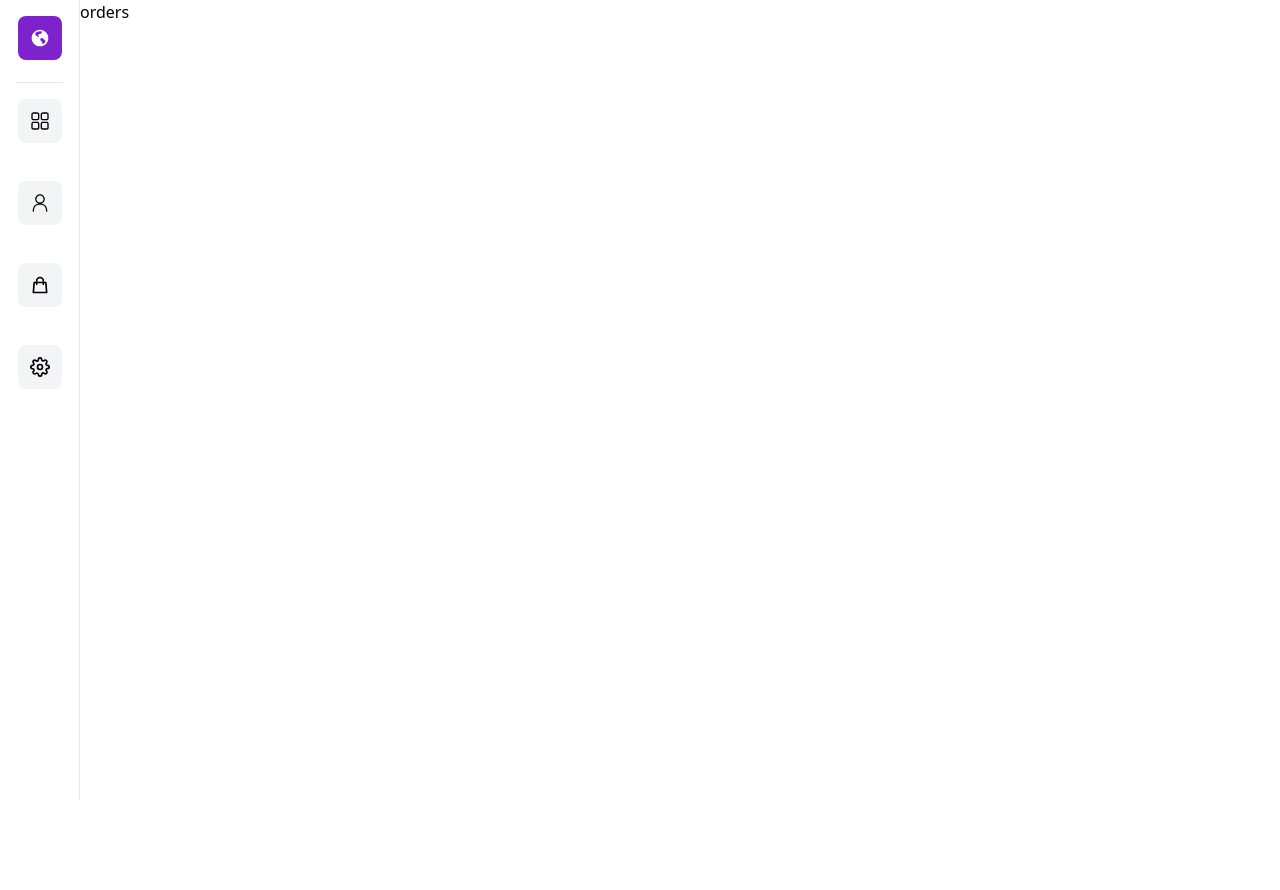
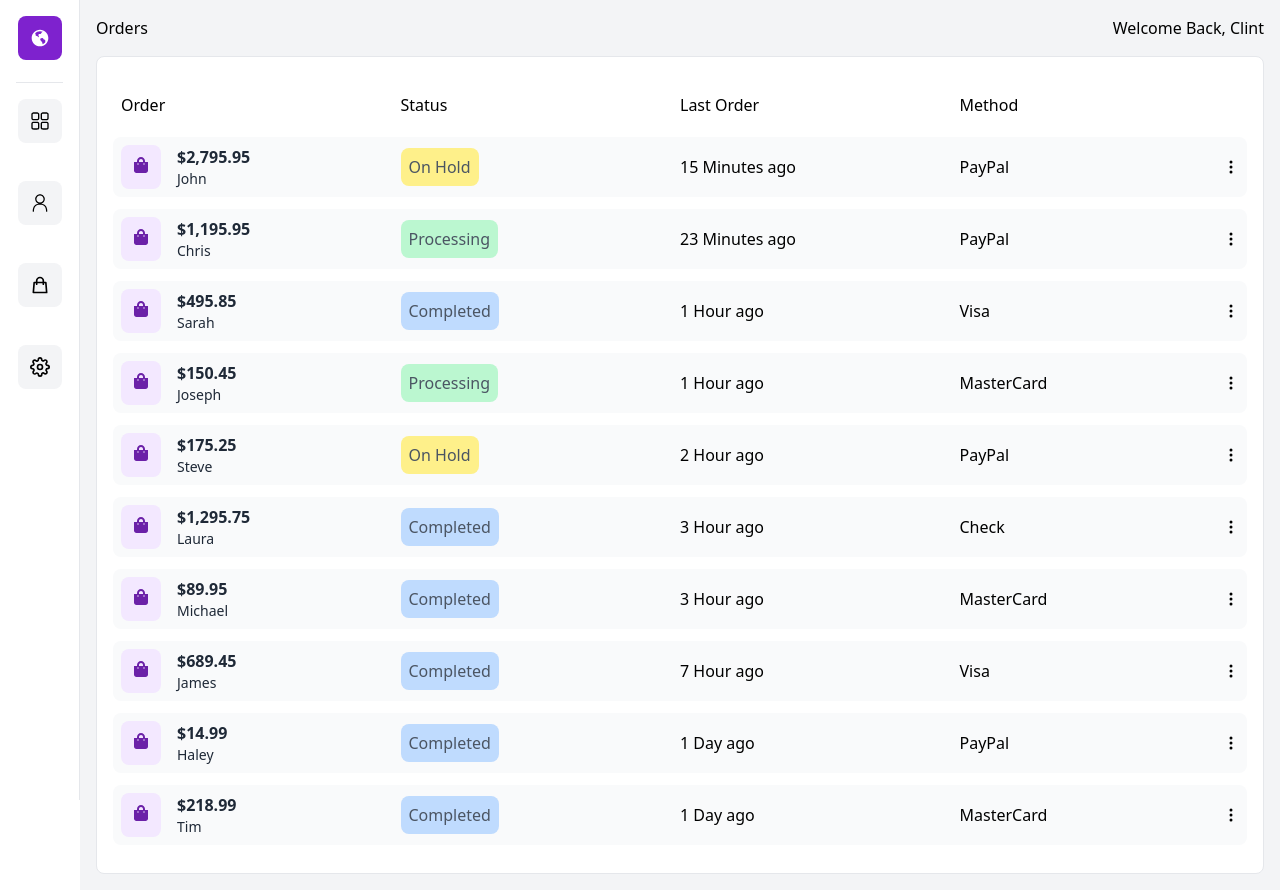
Before and after one commit to vicliu0325/user, a Next.js app in the folder dashboard/: page /orders in a window 1280 px wide. Before the commit the page ends 800 px from the top, so only its background shows below. Built offline with nearby package versions, Linux system fonts and the light colour scheme.

Commit message:
[add]data to order.jsx

```diff
--- a/dashboard/pages/orders.jsx
+++ b/dashboard/pages/orders.jsx
@@ -1,9 +1,65 @@
-import React from 'react'
+import React from 'react';
+import { FaShoppingBag } from 'react-icons/fa';
+import { BsThreeDotsVertical } from 'react-icons/bs';
+import { data } from '../data/data.js';
 
 const orders = () => {
   return (
-    <div>orders</div>
-  )
-}
+    <div className='bg-gray-100 min-h-screen'>
+      <div className='flex justify-between px-4 pt-4'>
+        <h2>Orders</h2>
+        <h2>Welcome Back, Clint</h2>
+      </div>
+      <div className='p-4'>
+        <div className='w-full m-auto p-4 border rounded-lg bg-white overflow-y-auto'>
+          <div className='my-3 p-2 grid md:grid-cols-4 sm:grid-cols-3 grid-cols-2 items-center justify-between cursor-pointer'>
+            <span>Order</span>
+            <span className='sm:text-left text-right'>Status</span>
+            <span className='hidden md:grid'>Last Order</span>
+            <span className='hidden sm:grid'>Method</span>
+          </div>
+          <ul>
+            {data.map((order, id) => (
+              <li
+                key={id}
+                className='bg-gray-50 hover:bg-gray-100 rounded-lg my-3 p-2 grid md:grid-cols-4 sm:grid-cols-3 grid-cols-2 items-center justify-between cursor-pointer'
+              >
+                <div className='flex'>
+                  <div className='bg-purple-100 p-3 rounded-lg'>
+                    <FaShoppingBag className='text-purple-800' />
+                  </div>
+                  <div className='pl-4'>
+                    <p className='text-gray-800 font-bold'>
+                      ${order.total.toLocaleString()}
+                    </p>
+                    <p className='text-gray-800 text-sm'>{order.name.first}</p>
+                  </div>
+                </div>
+                <p className='text-gray-600 sm:text-left text-right'>
+                  <span
+                    className={
+                      order.status == 'Processing'
+                        ? 'bg-green-200 p-2 rounded-lg'
+                        : order.status == 'Completed'
+                        ? 'bg-blue-200 p-2 rounded-lg'
+                        : 'bg-yellow-200 p-2 rounded-lg'
+                    }
+                  >
+                    {order.status}
+                  </span>
+                </p>
+                <p className='hidden md:flex'>{order.date}</p>
+                <div className='sm:flex hidden justify-between items-center'>
+                  <p>{order.method}</p>
+                  <BsThreeDotsVertical />
+                </div>
+              </li>
+            ))}
+          </ul>
+        </div>
+      </div>
+    </div>
+  );
+};
 
-export default orders
+export default orders;
```
